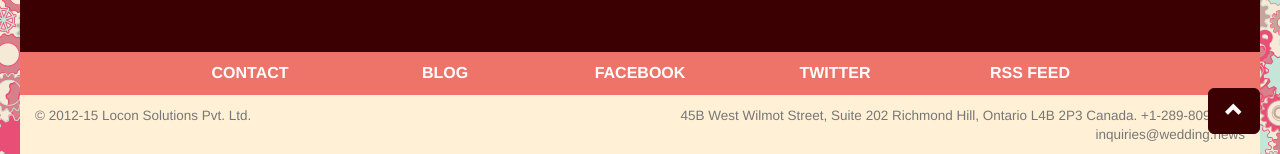
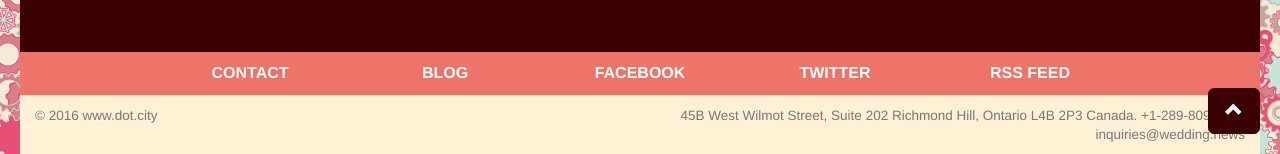
Before and after one commit to prrraveen/wedding-theme, a Jekyll site: the page built from index.html, in a window 1280 px wide and 900 px high, scrolled down 2200 px. Shown: the part 746-900 px from the top of the window. Built offline with Jekyll 4.4.1, drawn with Linux system fonts in a browser that asks for light colours; some web fonts are replaced; comment, search, counter and statistics services are not loaded.

Commit message:
made changed

```diff
--- a/_includes/footer.html
+++ b/_includes/footer.html
@@ -22,7 +22,7 @@
           <div class="row address-line">
               <div class="col-sm-4 text-left pull-left">
                 <h4>
-                    <small>© 2012-15 Locon Solutions Pvt. Ltd.</small>
+                    <small>© 2016 www.dot.city</small>
                 </h4>
               </div>
               <div class='col-sm-6 text-right pull-right'>
```
Also changed, not shown: 9 other files.
